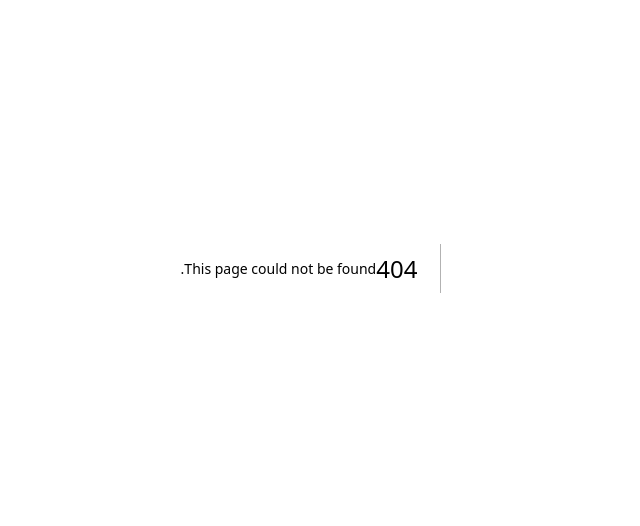
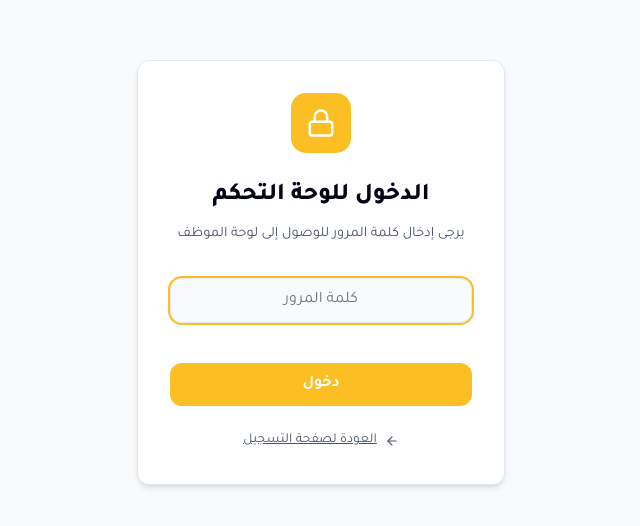
Before and after one commit to iabdulrhman91/tejwal-queue-system, a Next.js app: page /login in a window 1280 px wide. Before the commit this address had no page. Shown: the part 132-658 px from the top of the page, without its empty margins (319-959 px from the left). Built offline with nearby package versions, Linux system fonts and the light colour scheme.

Commit message:
Implement dashboard authentication with login page, middleware, and logout functionality

```diff
--- a/src/app/api/register/route.ts
+++ b/src/app/api/register/route.ts
@@ -24,11 +24,15 @@ export async function POST(req: Request) {
     }
 
     // Fetch dynamic settings from DB
-    // @ts-ignore - Prisma 5 might need a reload in TS server
+    // @ts-ignore
     let settings = await prisma.settings.findFirst();
     if (!settings) {
-      // Default to Riyadh if no settings record exists yet
-      settings = { officeLat: 24.7136, officeLng: 46.6753, maxDistance: 500 } as any;
+      settings = {
+        officeLat: 24.7136,
+        officeLng: 46.6753,
+        maxDistance: 500,
+        webhookUrl: ""
+      } as any;
     }
 
     const OFFICE_LAT = settings?.officeLat || 24.7136;
@@ -64,9 +68,11 @@ export async function POST(req: Request) {
 
     // Webhook Trigger for Registration
     // @ts-ignore
-    if (settings?.webhookUrl) {
+    if (settings && settings.webhookUrl) {
+      console.log(`[Webhook] Triggering Registration for: ${item.name} -> ${settings.webhookUrl}`);
       try {
-        fetch(settings.webhookUrl, {
+        // Await the fetch to ensure it completes before sending the response
+        await fetch(settings.webhookUrl, {
           method: "POST",
           headers: { "Content-Type": "application/json" },
           body: JSON.stringify({
@@ -80,9 +86,10 @@ export async function POST(req: Request) {
             },
             timestamp: new Date().toISOString()
           })
-        }).catch(err => console.error("Registration Webhook Error:", err));
-      } catch (e) {
-        console.error("Webhook call failed silently:", e);
+        });
+        console.log("[Webhook] Sent successfully");
+      } catch (e: any) {
+        console.error("[Webhook] Call failed:", e.message);
       }
     }
 
--- /dev/null
+++ b/src/app/login/page.tsx
@@ -0,0 +1,104 @@
+"use client";
+import React, { useState } from "react";
+import { useRouter } from "next/navigation";
+import { Lock, Loader2, ArrowLeft } from "lucide-react";
+
+export default function LoginPage() {
+  const [password, setPassword] = useState("");
+  const [loading, setLoading] = useState(false);
+  const [error, setError] = useState<string | null>(null);
+  const router = useRouter();
+
+  const handleLogin = async (e: React.FormEvent) => {
+    e.preventDefault();
+    setLoading(true);
+    setError(null);
+
+    try {
+      const res = await fetch("/api/auth/login", {
+        method: "POST",
+        headers: { "Content-Type": "application/json" },
+        body: JSON.stringify({ password }),
+      });
+
+      if (res.ok) {
+        // Redirect to dashboard
+        router.push("/");
+        router.refresh();
+      } else {
+        const data = await res.json();
+        setError(data.error || "كلمة المرور غير صحيحة");
+      }
+    } catch (err) {
+      setError("حدث خطأ أثناء محاولة تسجيل الدخول");
+    } finally {
+      setLoading(false);
+    }
+  };
+
+  return (
+    <main className="container animate-fade" style={{ maxWidth: "400px", marginTop: "10rem" }}>
+      <div className="card text-center">
+        <div style={{
+          width: "60px",
+          height: "60px",
+          background: "var(--accent)",
+          borderRadius: "15px",
+          display: "flex",
+          alignItems: "center",
+          justifyContent: "center",
+          margin: "0 auto 1.5rem",
+          color: "white"
+        }}>
+          <Lock size={30} />
+        </div>
+
+        <h1 style={{ fontSize: "1.5rem", fontWeight: 800, marginBottom: "0.5rem" }}>الدخول للوحة التحكم</h1>
+        <p style={{ color: "var(--muted)", fontSize: "0.9rem", marginBottom: "2rem" }}>يرجى إدخال كلمة المرور للوصول إلى لوحة الموظف</p>
+
+        {error && (
+          <div style={{
+            padding: "0.75rem",
+            background: "rgba(239, 68, 68, 0.1)",
+            color: "var(--danger)",
+            borderRadius: "var(--radius)",
+            marginBottom: "1.5rem",
+            fontSize: "0.85rem"
+          }}>
+            {error}
+          </div>
+        )}
+
+        <form onSubmit={handleLogin}>
+          <div style={{ marginBottom: "1.5rem" }}>
+            <input
+              type="password"
+              placeholder="كلمة المرور"
+              required
+              value={password}
+              onChange={(e) => setPassword(e.target.value)}
+              disabled={loading}
+              autoFocus
+              style={{ textAlign: "center" }}
+            />
+          </div>
+          <button type="submit" className="btn btn-primary" style={{ width: "100%" }} disabled={loading}>
+            {loading ? <Loader2 className="animate-spin" size={20} /> : "دخول"}
+          </button>
+        </form>
+
+        <a href="/register" style={{
+          display: "flex",
+          alignItems: "center",
+          justifyContent: "center",
+          gap: "0.5rem",
+          marginTop: "1.5rem",
+          fontSize: "0.85rem",
+          color: "var(--muted)"
+        }}>
+          <ArrowLeft size={14} /> العودة لصفحة التسجيل
+        </a>
+      </div>
+    </main>
+  );
+}
```
Also changed, not shown: src/app/api/auth/login/route.ts (added, +31 -0 lines), src/app/page.tsx (+16 -1 lines), src/middleware.ts (added, +33 -0 lines), 1 other file (tests, documents, lock files or other folders).
